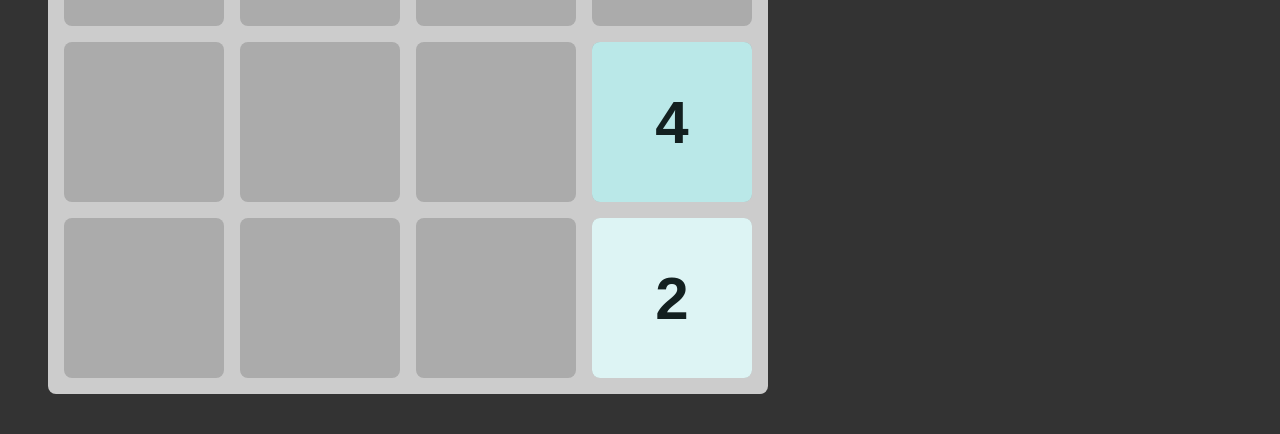
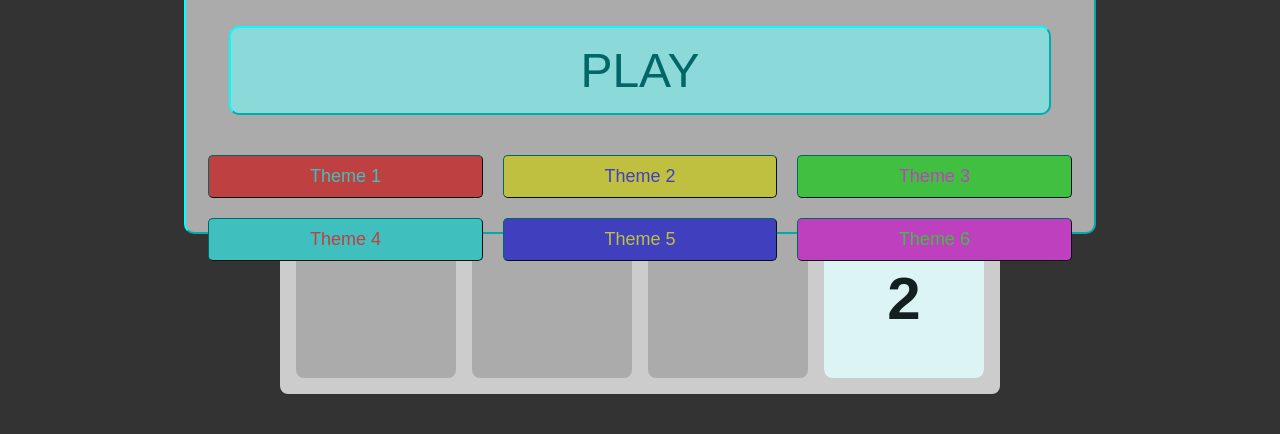
Before and after one commit to JoJoJo-JoJoJo/2048, a plain HTML site: page index.html in a window 1280 px wide. Shown: the part 366-800 px from the top of the page. Drawn offline with Linux system fonts and the light colour scheme.

Commit message:
Home screen done (minus theme button functionality)

```diff
--- a/HomeScreen.js
+++ b/HomeScreen.js
@@ -10,11 +10,10 @@ export default class HomeScreen {
     const documentBody = document.querySelector("body");
     this.#theHomeScreen = document.createElement("div");
     this.#theHomeScreen.classList.add("home-screen");
-    this.#theHomeScreen.dataset.visible = "showing";
+    this.#theHomeScreen.style.setProperty("--theme-color", 180);
     documentBody.append(this.#theHomeScreen);
     const title = document.createElement("p");
     title.innerText = 2048;
-    title.dataset.visible = "showing";
     this.#theHomeScreen.append(title);
     theGameBoard.style.setProperty("--theme-color", 180);
     this.#playAgainButton = new PlayAgainButton(this.#theHomeScreen);
@@ -25,36 +24,12 @@ export default class HomeScreen {
     );
   }
 
-  get isActive() {
-    return this.#isActive;
-  }
-
   get theHomeScreen() {
     return this.#theHomeScreen;
   }
 
   get themeButtons() {
     return this.#themeButtons;
-  }
-
-  get playAgainButton() {
-    return this.#playAgainButton;
-  }
-
-  getHomeScreenChildren() {
-    return [title, ...this.#themeButtons, this.#playAgainButton];
-  }
-
-  showHomeScreen() {
-    // This will just make the home screen appear and function. Will also activate animations.
-    this.#isActive = true;
-
-  }
-
-  hideHomeScreen() {
-    // This will stop the home screen from functioning, and make it disappear.
-    this.#isActive = false;
-
   }
 }
 
@@ -66,7 +41,6 @@ function createThemeButtons(_HOME_SCREEN) {
     themeButton.classList.add("theme-button");
     themeButton.classList.add("button");
     themeButton.setAttribute("type", "button");
-    themeButton.dataset.visible = "showing";
     _THEME_BUTTONS.push(themeButton);
     _HOME_SCREEN.append(themeButton);
     x++;
@@ -80,8 +54,8 @@ class PlayAgainButton {
     playButton.classList.add("button");
     playButton.classList.add("play-button");
     playButton.setAttribute("type", "button");
-    playButton.dataset.visible = "showing";
     playButton.dataset.playAgain = "";
+    playButton.innerText = "PLAY";
     homeScreenDiv.append(playButton);
   }
 }
@@ -94,6 +68,7 @@ class ThemeBtn {
     this.#themeButtonIndex = index;
     this.themeBtnElement = themeBtnElement;
     themeBtnElement.setAttribute("id", `theme-button-${index + 1}`);
+    themeBtnElement.innerText = `Theme ${index + 1}`;
     themeBtnElement.style.setProperty(
       "--theme-button-bgc",
       (360 / themes) * index
--- a/script.js
+++ b/script.js
@@ -2,7 +2,6 @@ import Grid from "./Grid.js";
 import Tile from "./Tile.js";
 import HomeScreen from "./HomeScreen.js";
 
-//TODO: Add a few different options for themes (i.e. tile colours) on the home screen.
 //TODO: Add a scoring system, with a leader board for personal bests.
 
 const resetBtn = document.querySelector("[data-reset]");
@@ -12,10 +11,10 @@ const themes = 6;
 //* This variable is simply used to determine the hsl 'hue' value between the declared
 //* number of themes.
 
+//TODO: Get theme buttons working.
+
 const grid = new Grid(gameBoard);
 const homeScreen = new HomeScreen(gameBoard, themes);
-
-const playAgainBtn = document.querySelector("[data-play-again]");
 
 function addGlobalEventListener(type, selector, callback, options) {
   document.addEventListener(
@@ -29,11 +28,6 @@ function addGlobalEventListener(type, selector, callback, options) {
 
 homeScreenFunctions();
 
-playAgainBtn.addEventListener("click", (e) => {
-  e.stopPropagation;
-  playAgain();
-});
-
 grid.randomEmptyCell().tile = new Tile(gameBoard);
 grid.randomEmptyCell().tile = new Tile(gameBoard);
 setupInput();
@@ -43,15 +37,12 @@ resetBtn.addEventListener("click", (e) => {
   resetGame();
 });
 
-/* I stopped immediate event propagation here because the handleInput function is run on an
-event listener attached to the window, otherwise the reset button would run twice on start. */
-
 function setupInput() {
   window.addEventListener("keydown", handleInput, { once: true });
 }
 
 function playAgain() {
-  homeScreen.hideHomeScreen();
+  closePopup();
   resetGame();
 }
 
@@ -63,25 +54,34 @@ function resetGame() {
 }
 
 function homeScreenFunctions() {
-  console.log("Working on a home screen currently");
-  homeScreen.showHomeScreen();
+  openPopup();
   homeScreen.themeButtons.forEach((_themeBtn, index) => {
     addGlobalEventListener(
       "click",
       `theme-button-${index}`,
       () => {
-        gameBoard.style.setProperty("--theme-color", (360 / themes) * index);
+        gameBoard.style.setProperty("--theme-color", (360 / themes) * index + 1);
+        homeScreen.style.setProperty("--theme-color", (360 / themes) * index + 1);
       },
       {
         capture: true,
       }
     );
   });
-  addGlobalEventListener("click", "[data-play-again]", () => {
+  addGlobalEventListener("click", "[data-play-again]", (e) => {
     playAgain();
   }, {
     capture: true,
+    once: true,
   });
+}
+
+function openPopup() {
+  homeScreen.theHomeScreen.classList.add("show-home-screen");
+}
+
+function closePopup() {
+  homeScreen.theHomeScreen.classList.remove("show-home-screen");
 }
 
 async function handleInput(e) {
@@ -124,6 +124,7 @@ async function handleInput(e) {
     if (cell.isTileValue2048()) {
       newTile.waitForTransition(true).then(() => {
         alert("You win!");
+        //TODO: Replace alerts with messages on the home screen.
         homeScreenFunctions();
       });
     }
@@ -135,6 +136,7 @@ async function handleInput(e) {
   if (!canMoveUp() && !canMoveDown() && !canMoveLeft() && !canMoveRight()) {
     newTile.waitForTransition(true).then(() => {
       alert("You lose :(");
+      //TODO: Replace alerts with messages on the home screen.
       homeScreenFunctions();
     });
     return;
--- a/styles.css
+++ b/styles.css
@@ -20,25 +20,68 @@ body {
   margin-right: 2rem;
   padding: 1rem;
   z-index: -1;
+  position: relative;
 }
 
+/* .home-screen will be considered the popup */
+
 .home-screen {
-  height: 75%;
+  height: 50vh;
   width: 75%;
+  background-color: hsl(0, 0%, 67%);
+  border-radius: 10px;
+  border: 2px outset hsl(var(--theme-color), 100%, 50%);
   margin: 0;
   padding: 0;
-  z-index: 2;
+  position: absolute;
+  top: 0;
+  left: 50%;
+  transform: translate(-50%, -50%) scale(0.1);
+  text-align: center;
+  color: hsl(var(--theme-color), 100%, 20%);
+  visibility: hidden;
+  transition: transform 0.5s, top 0.5s;
 }
 
-[data-visible="hidden"] {
-  display: none;
+.show-home-screen {
+  visibility: visible;
+  top: 50%;
+  transform: translate(-50%, -50%) scale(1);
 }
 
-p {
+.home-screen p {
+  font-size: 96px;
+  font-weight: 500;
   margin: 0;
-  padding: 10px 0 10px 0;
-  text-align: center;
+  margin-top: 5vh;
+}
+
+.home-screen .theme-button {
+  background-color: hsl(var(--theme-button-bgc), 50%, 50%);
+  color: hsl(calc(mod(var(--theme-button-bgc) + 180, 360)), 50%, 50%);
+  width: 30%;
+  padding: 10px 0;
+  margin: 10px;
+  font-size: 18px;
+  border: 1px outset hsl(var(--theme-color), 100%, 20%);
+  border-radius: 5px;
+  cursor: pointer;
+}
+
+.home-screen .play-button {
+  width: 90%;
+  margin-top: 5vh;
+  padding: 15px 0;
+  background-color: hsl(var(--theme-color), 50%, 70%);
+  color: hsl(var(--theme-color), 100%, 20%);
   font-size: 48px;
+  border: 2px outset hsl(var(--theme-color), 100%, 50%);
+  border-radius: 10px;
+  cursor: pointer;
+}
+
+#theme-button-2 {
+  margin-top: 5vh;
 }
 
 button {
```
